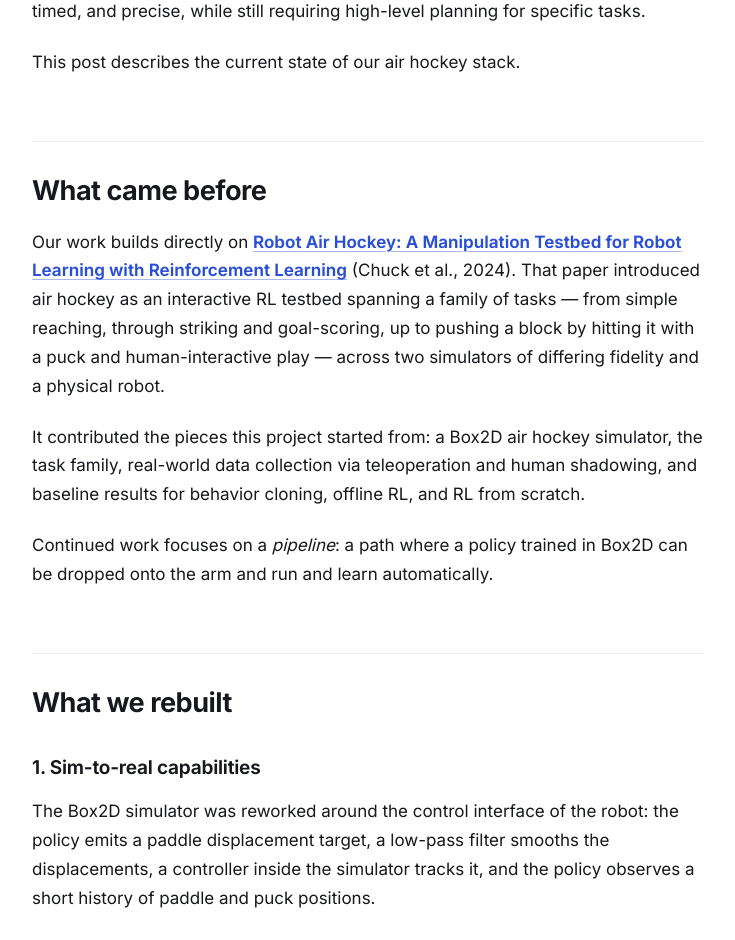
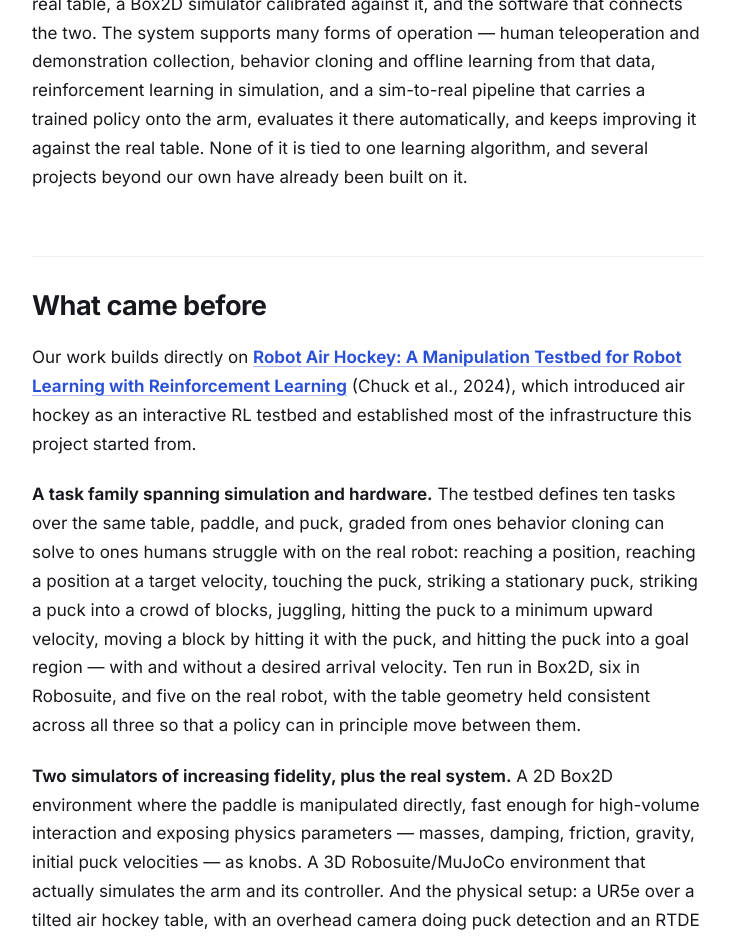
Before and after one commit to air-hockey-rl/air-hockey-rl.github.io, a Jekyll site: the page built from index.md, in a window 1280 px wide and 1400 px high, scrolled down 602 px. Shown: the top 940 px of the window, without its empty margins (272-1007 px from the left). Built offline with Jekyll 4.4.1, drawn with Linux system fonts in a browser that asks for light colours; some of the changed text lies outside the part shown; grey boxes are pictures that could not be loaded.

Commit message:
blog starting point

```diff
--- a/index.md
+++ b/index.md
@@ -1,7 +1,6 @@
 ---
 layout: post
 title: "From Testbed to Robot: An End-to-End Sim-to-Real Pipeline for Air Hockey"
-subtitle: "Rebuilding the Box2D air hockey environment around real arm dynamics, and closing the loop with online RL on hardware"
 date: 2026-08-30
 image: /assets/media/autonomous-operation.jpg
 ---
@@ -9,20 +8,53 @@ image: /assets/media/autonomous-operation.jpg
 Air hockey is a good stress test for robot learning. Motions need to be fast, well-timed,
 and precise, while still requiring high-level planning for specific tasks.
 
-This post describes the current state of our air hockey stack.
+This post describes the current state of our air hockey stack: a UR5e arm over a real
+table, a Box2D simulator calibrated against it, and the software that connects the two.
+The system supports many forms of operation — human teleoperation and demonstration
+collection, behavior cloning and offline learning from that data, reinforcement learning
+in simulation, and a sim-to-real pipeline that carries a trained policy onto the arm,
+evaluates it there automatically, and keeps improving it against the real table. None of
+it is tied to one learning algorithm, and several projects beyond our own have already
+been built on it.
 
 ## What came before
 
-Our work builds directly on **[Robot Air Hockey: A Manipulation Testbed for Robot
-Learning with Reinforcement Learning](https://arxiv.org/abs/2405.03113)** (Chuck et al.,
-2024). That paper introduced air hockey as an interactive RL testbed spanning a family of
-tasks — from simple reaching, through striking and goal-scoring, up to pushing a block by
-hitting it with a puck and human-interactive play — across two simulators of differing
-fidelity and a physical robot.
+Our work builds directly on **[Robot Air Hockey: A Manipulation Testbed for Robot Learning
+with Reinforcement Learning](https://arxiv.org/abs/2405.03113)** (Chuck et al., 2024),
+which introduced air hockey as an interactive RL testbed and established most of the
+infrastructure this project started from.
 
-It contributed the pieces this project started from: a Box2D air hockey simulator, the
-task family, real-world data collection via teleoperation and human shadowing, and
-baseline results for behavior cloning, offline RL, and RL from scratch.
+**A task family spanning simulation and hardware.** The testbed defines ten tasks over the
+same table, paddle, and puck, graded from ones behavior cloning can solve to ones humans
+struggle with on the real robot: reaching a position, reaching a position at a target
+velocity, touching the puck, striking a stationary puck, striking a puck into a crowd of
+blocks, juggling, hitting the puck to a minimum upward velocity, moving a block by hitting
+it with the puck, and hitting the puck into a goal region — with and without a desired
+arrival velocity. Ten run in Box2D, six in Robosuite, and five on the real robot, with the
+table geometry held consistent across all three so that a policy can in principle move
+between them.
+
+**Two simulators of increasing fidelity, plus the real system.** A 2D Box2D environment
+where the paddle is manipulated directly, fast enough for high-volume interaction and
+exposing physics parameters — masses, damping, friction, gravity, initial puck velocities
+— as knobs. A 3D Robosuite/MuJoCo environment that actually simulates the arm and its
+controller. And the physical setup: a UR5e over a tilted air hockey table, with an
+overhead camera doing puck detection and an RTDE controller turning task-space actions
+into joint commands.
+
+**A teleoperation system, and the data it produced.** Two ways to get human behavior onto
+the table — a virtualized control interface a person drives directly, and human shadowing,
+where a person plays and the arm follows what they do. These produced a dataset of 350
+mouse-teleoperation and 50 shadow-teleoperation trajectories from eight participants of
+varying skill, which is what makes the imitation and offline-RL side of the testbed
+possible at all.
+
+**Baselines across algorithm families.** Behavior cloning, offline RL, and RL from
+scratch, evaluated on the same tasks across all three domains, so a new method has
+something to be measured against. The headline finding was that online interaction matters
+in this domain: RL outperformed imitation in simulation, while on the real robot every
+baseline fell short of human play — and RL from scratch was impractical there, because the
+random exploration it needs wears the arm down.
 
 Continued work focuses on a *pipeline*: a path where a policy trained in Box2D can be
 dropped onto the arm and run and learn automatically.
@@ -101,19 +133,24 @@ including but not limited to: a tightened control and perception loop with predi
 latency, a more reliable camera and puck-detection path, and structured handling of safety
 events.
 
-### 3. Plug and play for other algorithms
+## Applications
 
 None of this is specific to our learning algorithm. The simulator is a standard RL
 environment defined by a single config, so an external training loop can train against
-exactly the physics, observations, and rewards our own trainer uses. The real-robot side
-is separated along the same seam: the deployment and evaluation harness treats the policy
-as an interface, so bringing a new algorithm to the physical table means supplying an
-actor, not writing hardware code. Train in sim, hand over a policy, run it on the arm.
+exactly the physics, observations, and rewards our own trainer uses. The real-robot side is
+separated along the same seam: the deployment and evaluation harness treats the policy as
+an interface, so bringing a new algorithm to the physical table means supplying an actor,
+not writing hardware code. Train in sim, hand over a policy, run it on the arm.
 
-This has already been used outside the project — the sim-to-real path here supported the
-real-robot results in **[Learning Object Manipulation from Scratch via Contrastive
-Interaction](https://arxiv.org/abs/2606.11525)** (Shen et al.), a contrastive RL method
-developed independently of ours.
+Projects have entered the system at several different points.
+
+### Contrastive RL, trained in sim and run on the arm
+
+The sim-to-real path described above supported the real-robot results in **[Learning Object
+Manipulation from Scratch via Contrastive Interaction](https://arxiv.org/abs/2606.11525)**
+(Shen et al.), a contrastive RL method developed independently of ours. It is the clearest
+test of the pipeline as a product: an outside algorithm, trained against our simulator and
+deployed to our arm without touching hardware code.
 
 <figure>
   <video src="{{ '/assets/media/crl-goal-reaching.mp4' | relative_url }}"
@@ -125,9 +162,51 @@ developed independently of ours.
   </figcaption>
 </figure>
 
-We are also extending the transfer: **meta-RL extensions to sim-to-real adaptation** are
-in progress, aimed at policies that identify and adapt to the dynamics over longer
-contexts.
+### Imitation from observation, on the real table
+
+**[A Dual Approach to Imitation Learning from Observations with Offline
+Datasets](https://arxiv.org/abs/2406.08805)** (Sikchi et al., CoRL 2024) used the physical
+setup and its teleoperation system as the hard case for learning from action-free
+demonstrations. Where most of the benchmark suites in that paper are simulated, the air
+hockey table supplied something they could not: a task whose inverse dynamics are genuinely
+difficult, since hitting a moving puck requires a wide range of actions from a state space
+that human demonstrations only sparsely cover.
+
+<figure>
+  <img src="{{ '/assets/media/dilo-puck-hitting.jpg' | relative_url }}"
+       alt="Three overhead views of the air hockey table comparing BCO, SMODICE, and DILO on dynamic puck hitting; the puck's path is traced by a fading red trail.">
+  <figcaption>
+    Dynamic puck hitting on the real table, from Sikchi et al. The red trail traces the
+    puck over time. BCO and SMODICE let it run past the paddle and down the side; DILO
+    intercepts and returns it up the table. Demonstrations for all three came from the
+    teleoperation system.
+  </figcaption>
+</figure>
+
+### Hindsight relabeling in the Box2D environment
+
+**[Null Counterfactual Factor Interactions for Goal-Conditioned Reinforcement
+Learning](https://arxiv.org/abs/2505.03172)** (Chuck et al., ICLR 2025) used the Box2D
+environment as one of its evaluation domains, and for a specific reason: air hockey breaks
+naive hindsight relabeling. Relabeling whatever puck position a trajectory happened to
+reach as the intended goal ends up rewarding the episodes where the puck drifts back to the
+agent's own end — that is, rewarding the policy for missing. Their method filters
+relabeled goals down to those that follow an actual paddle–puck interaction, and reports
+roughly 4× better sample efficiency on the domain as a result.
+
+<figure>
+  <img src="{{ '/assets/media/hint-rollout.png' | relative_url }}"
+       alt="Six frames of a Box2D air hockey rollout: the blue paddle rises to meet the red puck, strikes it, and the puck travels up into the green goal region.">
+  <figcaption>
+    A goal-reaching rollout in the Box2D environment, from Chuck et al. The paddle (blue)
+    intercepts the falling puck (red) and sends it into the goal region (green). The same
+    simulator underlies the sim-to-real work above.
+  </figcaption>
+</figure>
+
+We are also extending the transfer ourselves: **meta-RL extensions to sim-to-real
+adaptation** are in progress, aimed at policies that identify and adapt to the dynamics
+over longer contexts.
 
 ## Where this leaves us
 
```
Also changed, not shown: assets/media/dilo-puck-hitting.jpg (added), assets/media/hint-rollout.png (added).
